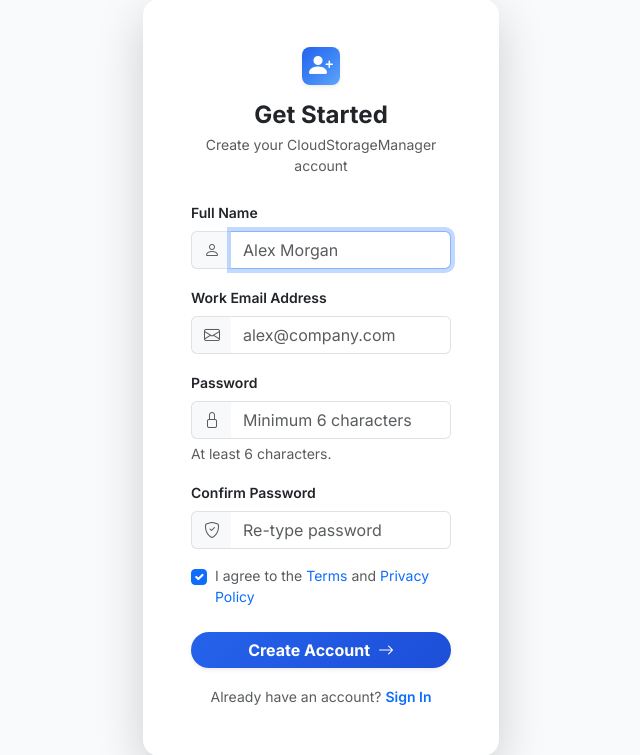
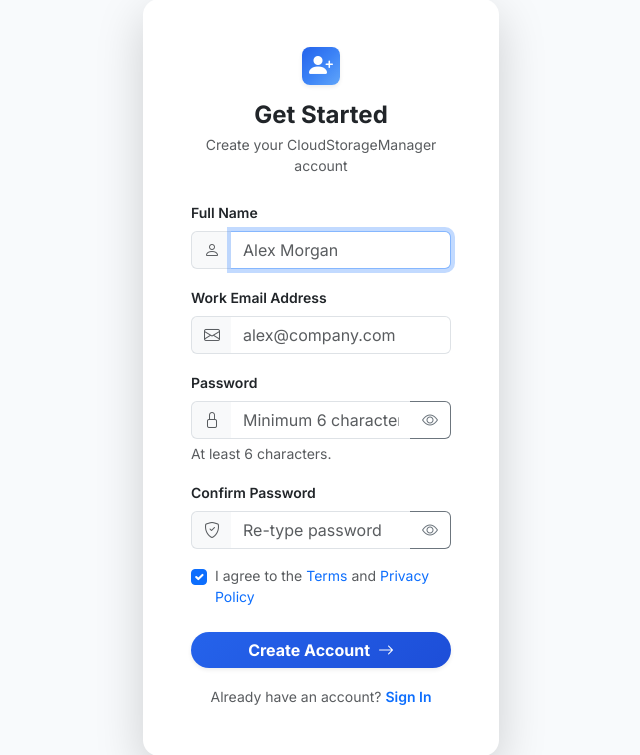
Before and after one commit to chintadavasudharini/CloudStorageManager, a Flask app: page /auth/signup in a window 1280 px wide. Shown: the part 150-905 px from the top of the page, without its empty margins (319-959 px from the left). Run offline with Flask 3, Linux system fonts and the light colour scheme; some libraries are stand-ins or nearby versions.

Commit message:
Add show/hide password toggle for Password and Confirm Password fields

```diff
--- a/app/templates/login.html
+++ b/app/templates/login.html
@@ -50,8 +50,8 @@
                                 <span class="input-group-text bg-light border-end-0 text-muted">
                                     <i class="bi bi-lock"></i>
                                 </span>
-                                <input type="password" name="password" id="loginPassword" class="form-control border-start-0" placeholder="••••••••" required>
-                                <button class="btn btn-outline-secondary border-start-0" type="button" id="togglePasswordBtn">
+                                <input type="password" name="password" id="loginPassword" class="form-control border-start-0 border-end-0" placeholder="••••••••" required>
+                                <button class="btn btn-outline-secondary border-start-0" type="button" id="togglePasswordBtn" title="Show or hide password">
                                     <i class="bi bi-eye" id="passwordEyeIcon"></i>
                                 </button>
                             </div>
--- a/app/templates/signup.html
+++ b/app/templates/signup.html
@@ -38,24 +38,32 @@
                             </div>
                         </div>
 
+                        <!-- Password with Show/Hide Toggle -->
                         <div class="mb-3">
                             <label class="form-label small fw-semibold">Password</label>
                             <div class="input-group">
                                 <span class="input-group-text bg-light border-end-0 text-muted">
                                     <i class="bi bi-lock"></i>
                                 </span>
-                                <input type="password" name="password" id="signupPassword" class="form-control border-start-0" placeholder="Minimum 6 characters" minlength="6" required>
+                                <input type="password" name="password" id="signupPassword" class="form-control border-start-0 border-end-0" placeholder="Minimum 6 characters" minlength="6" required>
+                                <button class="btn btn-outline-secondary border-start-0" type="button" id="toggleSignupPassword" title="Show or hide password">
+                                    <i class="bi bi-eye" id="signupPasswordEyeIcon"></i>
+                                </button>
                             </div>
                             <div class="form-text small text-muted">At least 6 characters.</div>
                         </div>
 
+                        <!-- Confirm Password with Show/Hide Toggle -->
                         <div class="mb-3">
                             <label class="form-label small fw-semibold">Confirm Password</label>
                             <div class="input-group">
                                 <span class="input-group-text bg-light border-end-0 text-muted">
                                     <i class="bi bi-shield-check"></i>
                                 </span>
-                                <input type="password" name="confirm_password" class="form-control border-start-0" placeholder="Re-type password" minlength="6" required>
+                                <input type="password" name="confirm_password" id="signupConfirmPassword" class="form-control border-start-0 border-end-0" placeholder="Re-type password" minlength="6" required>
+                                <button class="btn btn-outline-secondary border-start-0" type="button" id="toggleConfirmPassword" title="Show or hide confirm password">
+                                    <i class="bi bi-eye" id="confirmPasswordEyeIcon"></i>
+                                </button>
                             </div>
                         </div>
 
@@ -91,3 +99,31 @@
     </div>
 </div>
 {% endblock %}
+
+{% block extra_scripts %}
+<script>
+document.addEventListener('DOMContentLoaded', function() {
+    function setupPasswordToggle(buttonId, inputId, iconId) {
+        const toggleBtn = document.getElementById(buttonId);
+        const input = document.getElementById(inputId);
+        const icon = document.getElementById(iconId);
+
+        if (toggleBtn && input && icon) {
+            toggleBtn.addEventListener('click', function() {
+                if (input.type === 'password') {
+                    input.type = 'text';
+                    icon.classList.replace('bi-eye', 'bi-eye-slash');
+                } else {
+                    input.type = 'password';
+                    icon.classList.replace('bi-eye-slash', 'bi-eye');
+                }
+            });
+        }
+    }
+
+    // Initialize toggle for Password and Confirm Password
+    setupPasswordToggle('toggleSignupPassword', 'signupPassword', 'signupPasswordEyeIcon');
+    setupPasswordToggle('toggleConfirmPassword', 'signupConfirmPassword', 'confirmPasswordEyeIcon');
+});
+</script>
+{% endblock %}
```
